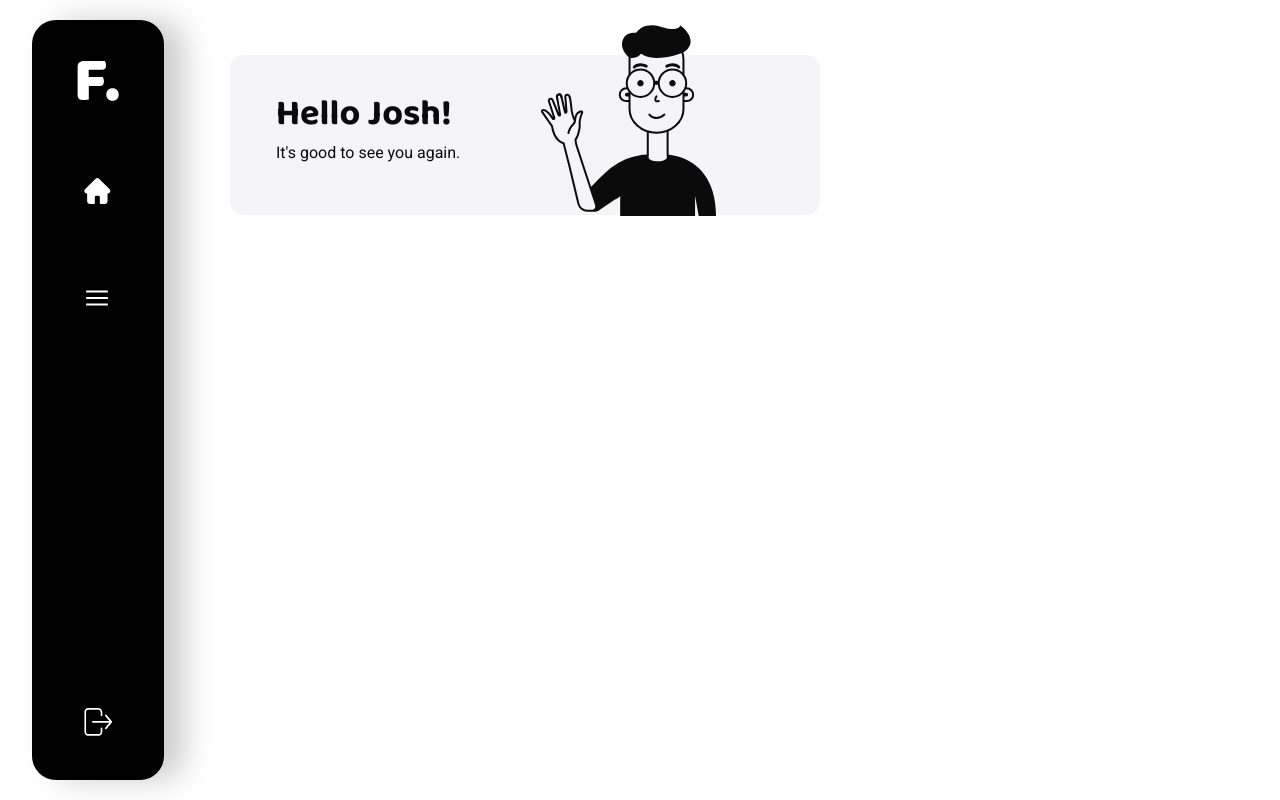
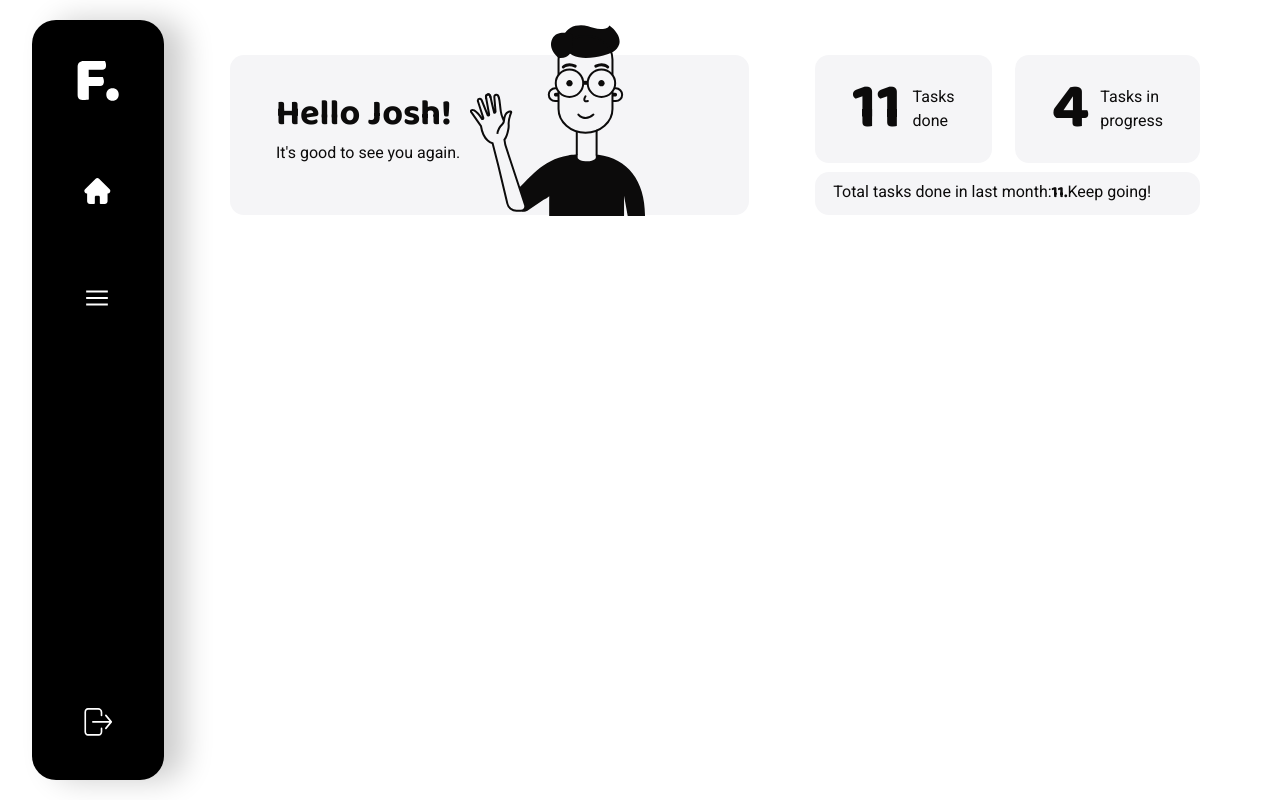
Before and after one commit to valr0lipsk/fancy-tasks, a React (Create React App) app: page / in a window 1280 px wide. Built offline with nearby package versions, Linux system fonts and the light colour scheme.

Commit message:
Implement StatusBlock component.

```diff
--- a/src/App.tsx
+++ b/src/App.tsx
@@ -1,5 +1,6 @@
 import React from "react";
 import Navbar from "./components/Navbar";
+import Status from "./components/Status";
 import Welcome from "./components/Welcome";
 import "./scss/_all.scss";
 
@@ -8,7 +9,10 @@ function App() {
     <div className="main">
       <Navbar />
       <div className="column">
-        <Welcome />
+        <Welcome userName="Josh" />
+      </div>
+      <div className="column">
+        <Status />
       </div>
     </div>
   );
--- /dev/null
+++ b/src/components/Status.tsx
@@ -0,0 +1,15 @@
+import React from "react";
+import StatusBlock from "./StatusBlock";
+import TotalBlock from "./TotalBlock";
+
+const Status = () => {
+  return (
+    <div className="container container--status">
+      <StatusBlock type="completed" tasksCount={11} />
+      <StatusBlock type="progress" tasksCount={4} />
+      <TotalBlock tasksCount={11} />
+    </div>
+  );
+};
+
+export default Status;
--- /dev/null
+++ b/src/components/StatusBlock.tsx
@@ -0,0 +1,20 @@
+import React, { FunctionComponent } from "react";
+
+interface StatusBlockProps {
+  type: "completed" | "progress";
+  tasksCount: number;
+}
+
+const StatusBlock: FunctionComponent<StatusBlockProps> = ({
+  type,
+  tasksCount,
+}) => {
+  return (
+    <div className="container container--block">
+      <span>{tasksCount}</span>
+      {type === "completed" ? <p>Tasks done</p> : <p>Tasks in progress</p>}
+    </div>
+  );
+};
+
+export default StatusBlock;
--- /dev/null
+++ b/src/components/TotalBlock.tsx
@@ -0,0 +1,22 @@
+import React, { FunctionComponent } from "react";
+interface TotalBlockProps {
+  tasksCount: number;
+}
+
+const TotalBlock: FunctionComponent<TotalBlockProps> = ({ tasksCount }) => {
+  return (
+    <div className="container container--total">
+      {tasksCount > 0 ? (
+        <p>
+          Total tasks done in last month:
+          <span>{tasksCount}.</span>
+           Keep going!
+        </p>
+      ) : (
+        <p>You have not complete any tasks :(</p>
+      )}
+    </div>
+  );
+};
+
+export default TotalBlock;
--- a/src/components/Welcome.tsx
+++ b/src/components/Welcome.tsx
@@ -1,10 +1,14 @@
-import React from "react";
+import React, { FunctionComponent } from "react";
 import { ReactComponent as ManImg } from "../assets/man.svg";
 
-const Welcome = () => {
+interface WelcomeProps {
+  userName: string;
+}
+
+const Welcome: FunctionComponent<WelcomeProps> = ({ userName }) => {
   return (
     <div className="container container--welcome">
-      <p className="container__title">Hello Josh!</p>
+      <p className="container__title">Hello {userName}!</p>
       <p className="container__text">It's good to see you again.</p>
       <ManImg />
     </div>
--- a/src/scss/_all.scss
+++ b/src/scss/_all.scss
@@ -1,6 +1,7 @@
 @import "./components/button";
 @import "./components/navbar";
 @import "./components/welcome";
+@import "./components/status";
 
 :root {
   --font-titles: "Baloo Bhai 2", cursive;
--- /dev/null
+++ b/src/scss/components/_status.scss
@@ -0,0 +1,68 @@
+.container--status {
+  display: grid;
+  grid-template-columns: repeat(2, 1fr);
+  grid-template-rows: 1fr 0.4fr;
+  grid-column-gap: 23px;
+  grid-row-gap: 9px;
+  height: 160px;
+  background-color: transparent !important;
+  padding-right: 80px;
+  box-sizing: border-box;
+  color: var(--color-00-1);
+
+  & > * {
+    height: 100%;
+  }
+}
+
+.container--block,
+.container--total {
+  margin-top: 0;
+}
+
+.container--total {
+  grid-column: 1/3;
+  padding: 6px 18px;
+  box-sizing: border-box;
+  font-family: var(--font-main);
+  display: flex;
+  align-items: center;
+
+  p {
+    margin: 0;
+  }
+
+  span {
+    font-family: var(--font-titles);
+    font-weight: 700;
+    font-size: 16px;
+    line-height: 26px;
+  }
+}
+
+.container--block {
+  display: flex;
+  padding: 20px 37px;
+  box-sizing: border-box;
+  display: flex;
+  align-items: center;
+
+  > * {
+    margin: 0;
+  }
+
+  span {
+    font-family: var(--font-titles);
+    font-weight: 700;
+    font-size: 64px;
+    line-height: 64px;
+    margin-right: 11px;
+  }
+
+  p {
+    font-weight: 400;
+    font-size: 16px;
+    line-height: 24px;
+    font-family: var(--font-main);
+  }
+}
```
